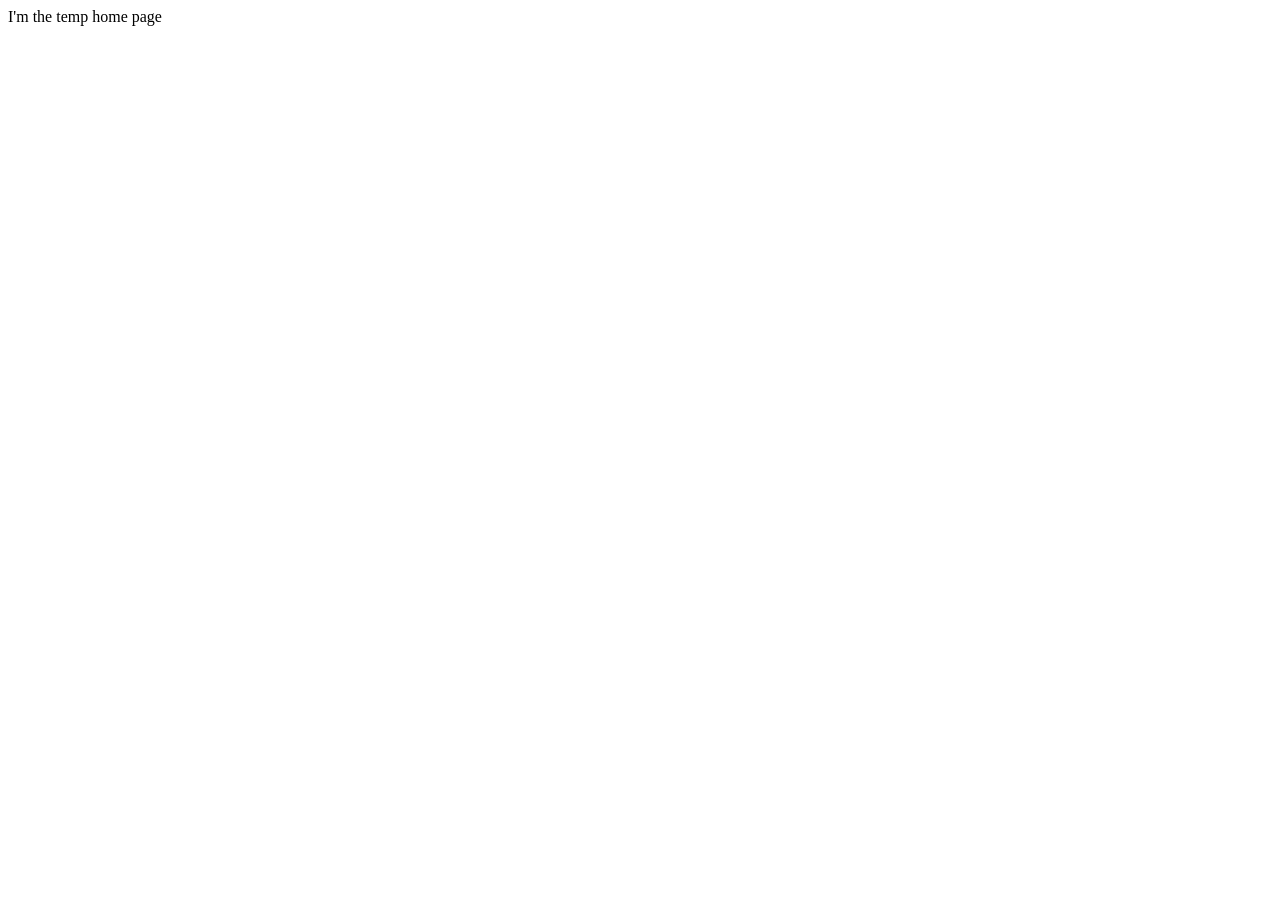
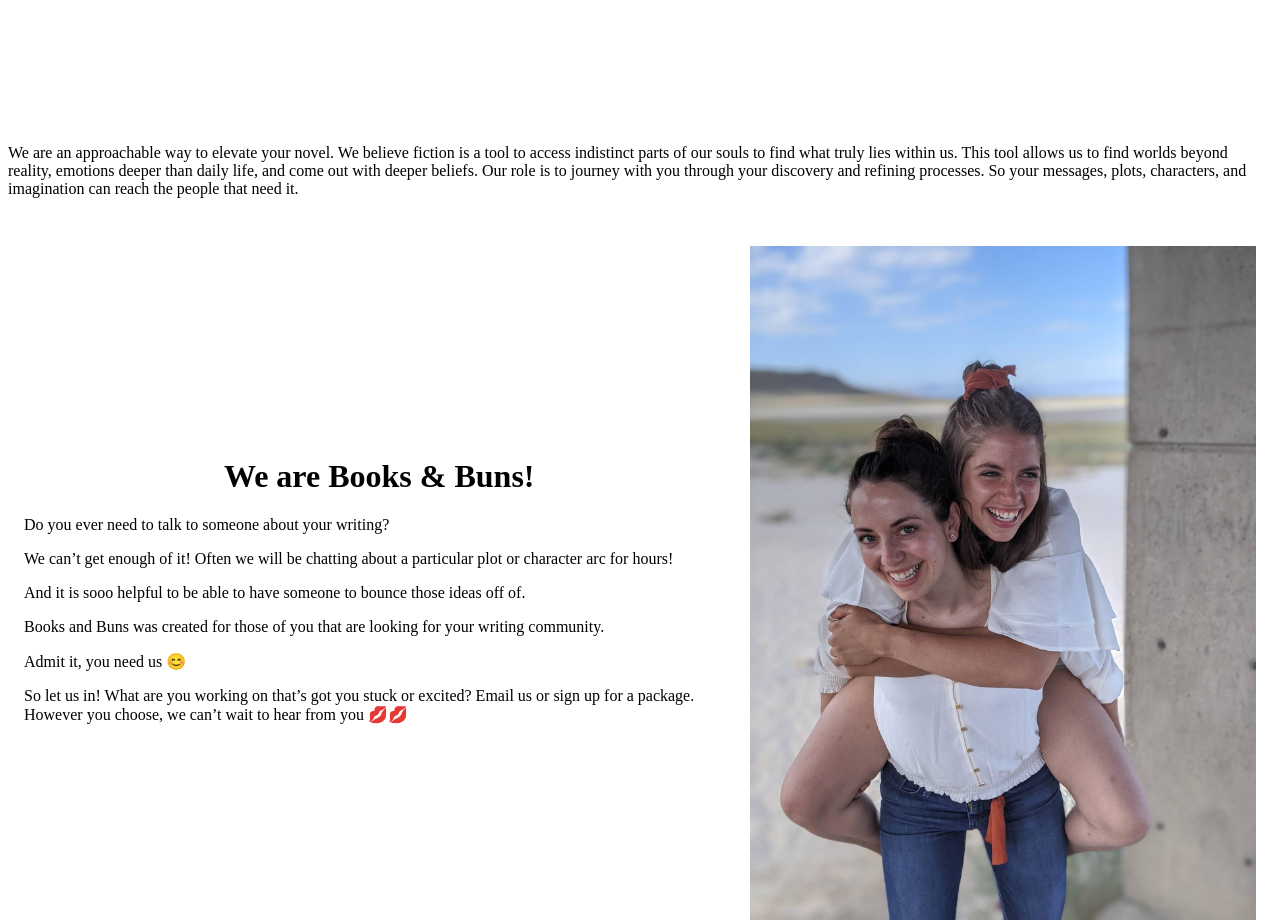
Before and after one commit to neilscheuermann/books-and-buns-v2, a Gatsby site: page / in a window 1280 px wide. Shown: the top 923 px of the page. Before the commit the page ends 800 px from the top, so only its background shows below. Built offline with nearby package versions, Linux system fonts and the light colour scheme; Gatsby itself is replaced by a stand-in of ours.

Commit message:
migrates index page over

```diff
--- a/src/pages/index.js
+++ b/src/pages/index.js
@@ -1,5 +1,124 @@
 import React from 'react'
+import styled from 'styled-components'
 
-export default function HomePage() {
-  return <div>I'm the temp home page</div>
+import useReactResponsive from '../hooks/useReactResponsive'
+import bethLindsPiggyBack from '../assets/images/beth-linds-piggy-back.jpg'
+import { TABLET_MAX_WIDTH_PLUS_1 } from '../styles/GlobalStyles'
+
+export default function IndexPage({ location: { pathname } }) {
+  const { isMobile } = useReactResponsive()
+
+  return (
+    <div>
+      <p style={{ marginTop: '144px' }}>
+        We are an approachable way to elevate your novel. We believe fiction is
+        a tool to access indistinct parts of our souls to find what truly lies
+        within us. This tool allows us to find worlds beyond reality, emotions
+        deeper than daily life, and come out with deeper beliefs. Our role is to
+        journey with you through your discovery and refining processes. So your
+        messages, plots, characters, and imagination can reach the people that
+        need it.
+      </p>
+      {/* Orange dot divider */}
+      {isMobile && <div class="divider div-transparent div-dot"></div>}
+      <Section1>
+        <Section1TextWrapper>
+          <div>
+            <Section1Header>We are Books & Buns!</Section1Header>
+            <p>Do you ever need to talk to someone about your writing?</p>
+            <p>
+              We can’t get enough of it! Often we will be chatting about a
+              particular plot or character arc for hours!
+            </p>
+            <p>
+              And it is sooo helpful to be able to have someone to bounce those
+              ideas off of.
+            </p>
+            <p>
+              Books and Buns was created for those of you that are looking for
+              your writing community.
+            </p>
+            <p>
+              Admit it, you need us{' '}
+              <span role="img" aria-label="smiley emoji">
+                😊
+              </span>
+            </p>
+            <p>
+              So let us in! What are you working on that’s got you stuck or
+              excited? Email us or sign up for a package. However you choose, we
+              can’t wait to hear from you{' '}
+              <span role="img" aria-label="kissey emojis">
+                💋💋
+              </span>
+            </p>
+          </div>
+        </Section1TextWrapper>
+        <Section1Img
+          src={bethLindsPiggyBack}
+          alt="Lindsay and Bethany"
+          className="border box-shadow"
+        />
+      </Section1>
+      <div
+        style={{
+          minHeight: '100vh',
+          width: '100vw',
+          backgroundColor: '#E0A690',
+        }}
+      >
+        {' '}
+        POOP
+      </div>
+      <div
+        style={{
+          minHeight: '100vh',
+          width: '100vw',
+          backgroundColor: '#D78D70',
+        }}
+      >
+        {' '}
+        POOP
+      </div>
+    </div>
+  )
 }
+
+// Section 1
+//
+const Section1 = styled.div`
+  ${/* Web */ ''}
+  @media only screen and (min-width: ${TABLET_MAX_WIDTH_PLUS_1}) {
+    margin: 32px 0;
+    display: flex;
+  }
+`
+
+const Section1TextWrapper = styled.div`
+  display: flex;
+  flex-direction: column;
+  justify-content: center;
+  position: relative;
+
+  ${/* Web */ ''}
+  @media only screen and (min-width: ${TABLET_MAX_WIDTH_PLUS_1}) {
+    padding-left: 16px;
+  }
+`
+
+const Section1Header = styled.h1`
+  font-family: 'Tw Cen Medium Regular';
+  display: flex;
+  justify-content: center;
+  font-size: 2em;
+  margin-top: 32px;
+`
+
+const Section1Img = styled.img`
+  ${/* Web */ ''}
+  @media only screen and (min-width: ${TABLET_MAX_WIDTH_PLUS_1}) {
+    width: 40%;
+    object-fit: cover;
+    margin: 16px;
+  }
+`
```
Also changed, not shown: src/assets/images/beth-linds-piggy-back.jpg (added).
